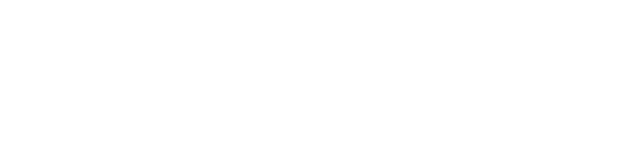
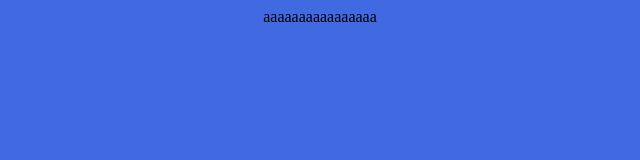
Before and after one commit to birdnyl/birdnyl.github.io, a plain HTML site: page index.html in a window 1280 px wide. Shown: the whole page, without its empty margins (320-960 px from the left). Drawn offline with Linux system fonts and the light colour scheme.

Commit message:
Add files via upload

```diff
--- a/index.html
+++ b/index.html
@@ -4,8 +4,9 @@
     <meta charset="UTF-8">
     <meta name="viewport" content="width=device-width, initial-scale=1.0">
     <title>Document</title>
+    <link rel="stylesheet" href="style.css">
 </head>
 <body>
-
+    aaaaaaaaaaaaaaaa
 </body>
 </html>
--- /dev/null
+++ b/style.css
@@ -0,0 +1,5 @@
+body {
+    background-color: royalblue;
+    color: black;
+    text-align: center;
+}
```
